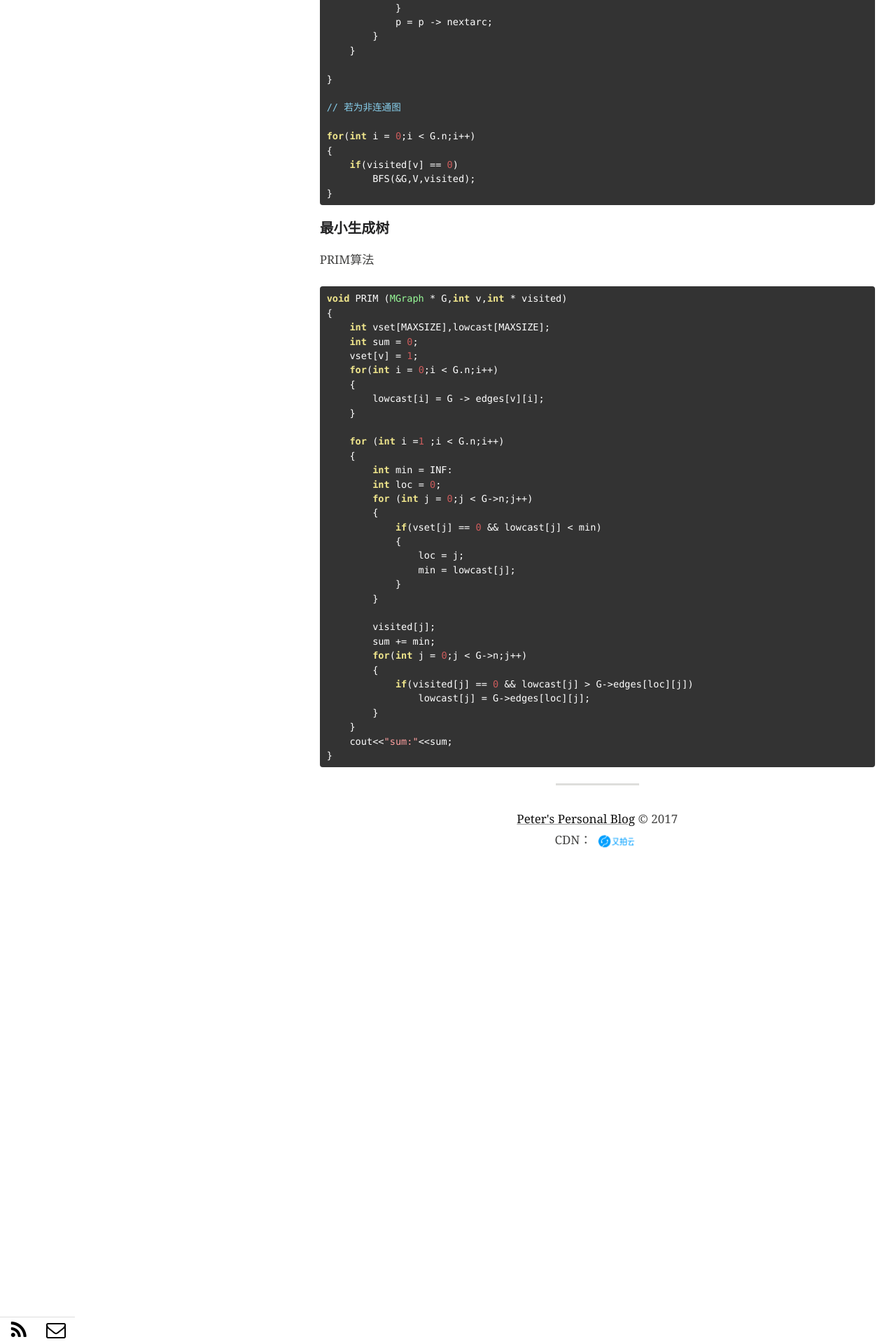
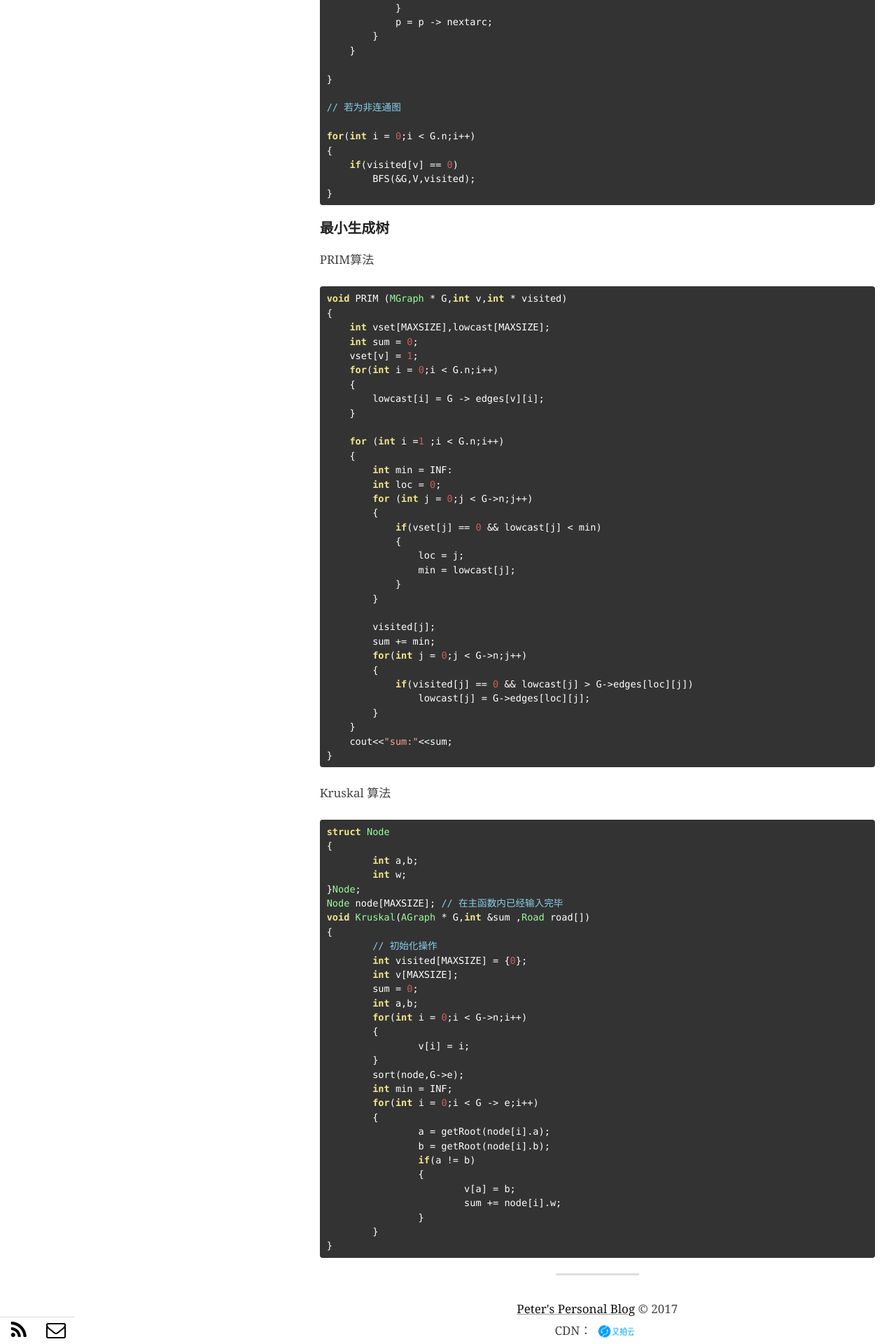
Before and after one commit to pigstars/pigstars.github.io, a Jekyll site: the page built from _posts/编程/2017-07-13-zhong-du-shu-ju-jie-gou-zhi-tu.md, in a window 1280 px wide. Shown: the part 2667-4587 px from the top of the page at 70% size. Built offline with Jekyll 4.4.1, drawn with Linux system fonts in a browser that asks for light colours.

Commit message:
加入Kruskal最小生成树算法

````diff
--- a/_posts/编程/2017-07-13-zhong-du-shu-ju-jie-gou-zhi-tu.md
+++ b/_posts/编程/2017-07-13-zhong-du-shu-ju-jie-gou-zhi-tu.md
@@ -177,3 +177,38 @@ void PRIM (MGraph * G,int v,int * visited)
     cout<<"sum:"<<sum;
 }
 ```
+
+Kruskal 算法
+
+```C
+struct Node
+{
+	int a,b;
+	int w;
+}Node;
+Node node[MAXSIZE]; // 在主函数内已经输入完毕
+void Kruskal(AGraph * G,int &sum ,Road road[])
+{
+	// 初始化操作
+	int visited[MAXSIZE] = {0};
+	int v[MAXSIZE];
+	sum = 0;
+	int a,b;
+	for(int i = 0;i < G->n;i++)
+	{
+		v[i] = i;
+	}
+	sort(node,G->e);
+	int min = INF;
+	for(int i = 0;i < G -> e;i++)
+	{
+		a = getRoot(node[i].a);
+		b = getRoot(node[i].b);
+		if(a != b)
+		{
+			v[a] = b;
+			sum += node[i].w;
+		}
+	}
+}
+```
````
